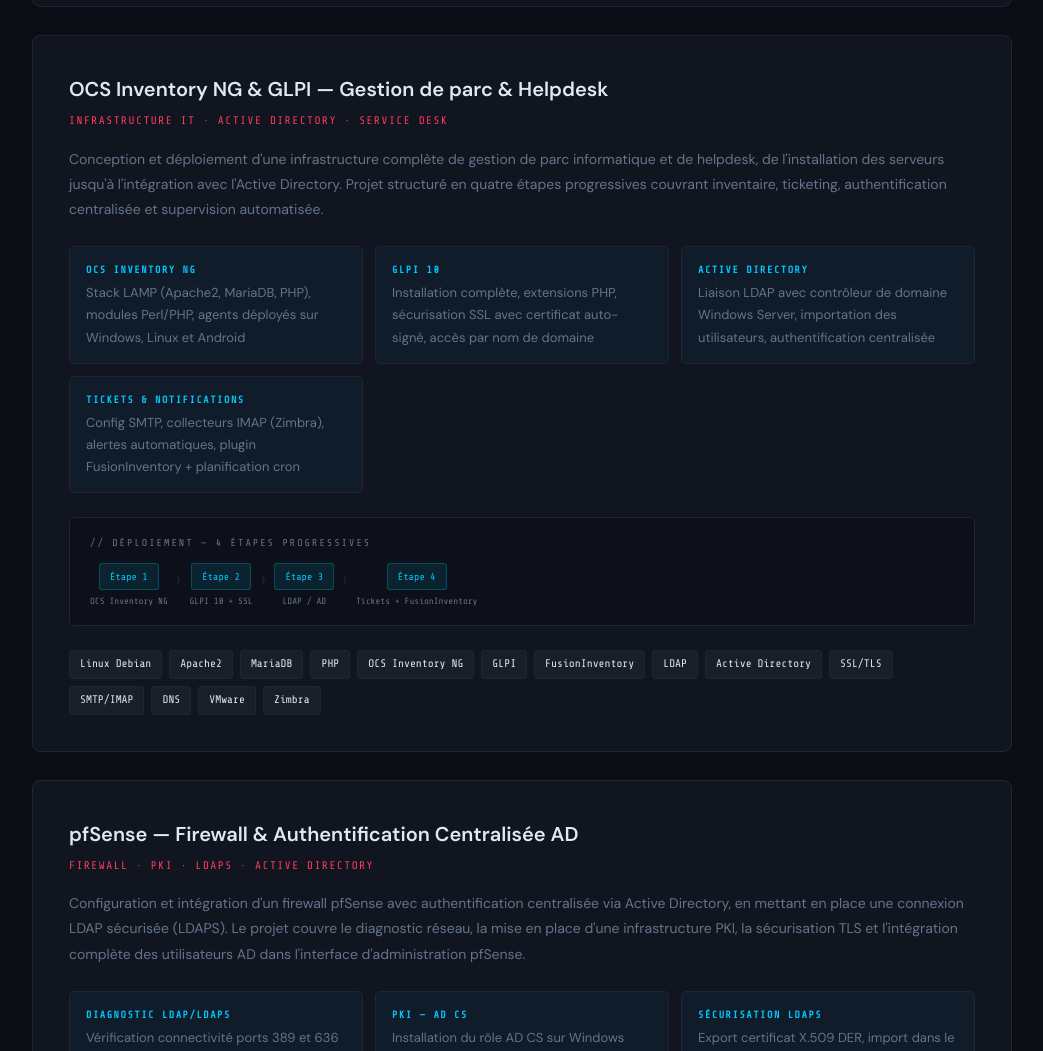
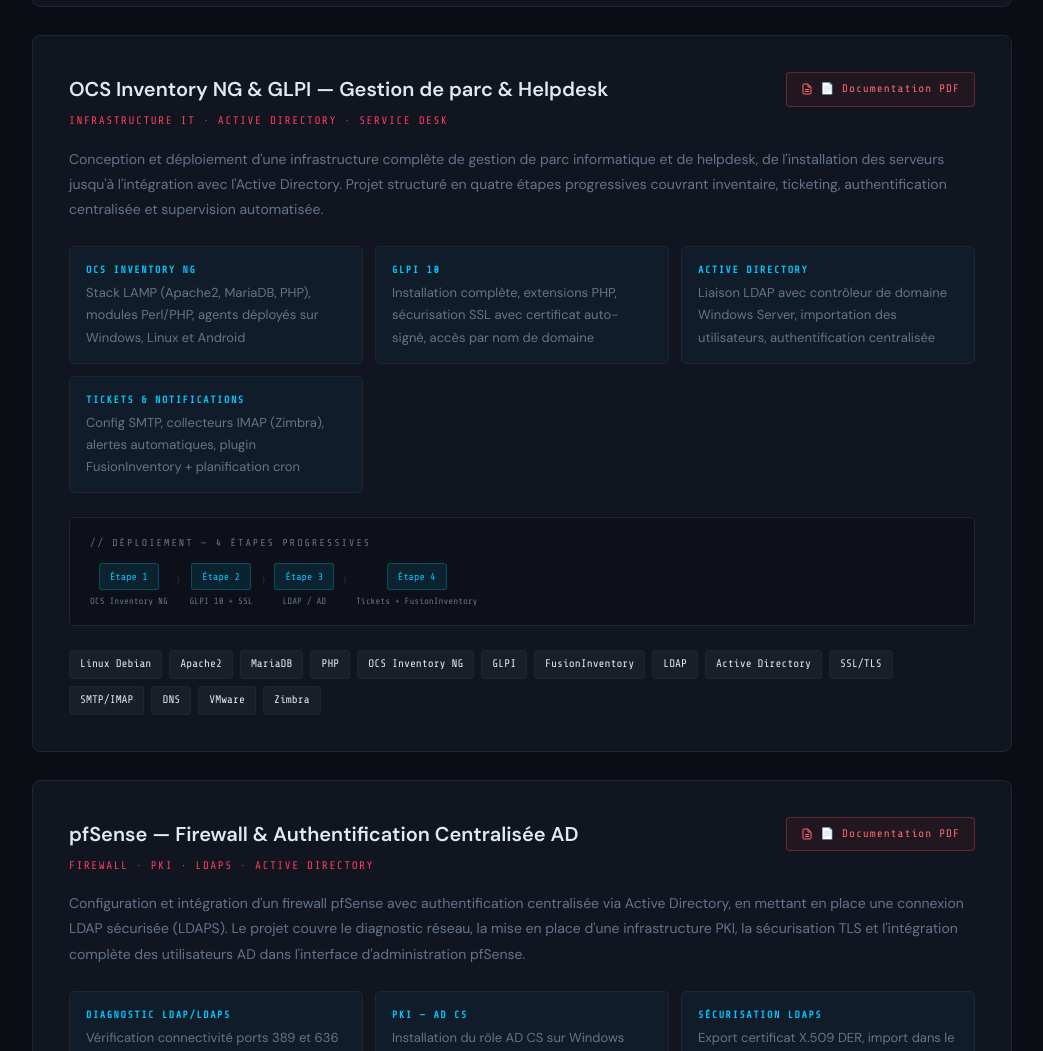
Before and after one commit to nkmkc7/nikola-mk.github.io, a plain HTML site: page index.html in a window 1280 px wide. Shown: the part 3091-4142 px from the top of the page, without its empty margins (118-1161 px from the left). Drawn offline with nearby package versions, Linux system fonts and the light colour scheme.

Commit message:
Update index.html

```diff
--- a/index.html
+++ b/index.html
@@ -526,6 +526,28 @@
 
     .contact-links { display: flex; gap: 14px; flex-wrap: wrap; }
 
+    /* ── PDF BADGE ── */
+    .pdf-badge {
+      display: inline-flex;
+      align-items: center;
+      gap: 7px;
+      font-family: var(--mono);
+      font-size: 11px;
+      letter-spacing: 1px;
+      padding: 7px 14px;
+      border-radius: 4px;
+      text-decoration: none;
+      background: rgba(255, 60, 60, .07);
+      border: 1px solid rgba(255, 80, 80, .3);
+      color: #ff6b6b;
+      transition: all .2s;
+      white-space: nowrap;
+    }
+    .pdf-badge:hover {
+      background: rgba(255, 60, 60, .15);
+      border-color: #ff6b6b;
+    }
+
     /* ── FOOTER ── */
     footer {
       position: relative;
@@ -810,6 +832,10 @@
           <h3>OCS Inventory NG & GLPI — Gestion de parc & Helpdesk</h3>
           <p class="project-sector"> Infrastructure IT · Active Directory · Service Desk</p>
         </div>
+        <a href="ocs_glpi.pdf" target="_blank" class="pdf-badge">
+          <svg width="12" height="12" viewBox="0 0 24 24" fill="none" stroke="currentColor" stroke-width="2"><path d="M14 2H6a2 2 0 00-2 2v16a2 2 0 002 2h12a2 2 0 002-2V8z"/><polyline points="14,2 14,8 20,8"/><line x1="16" y1="13" x2="8" y2="13"/><line x1="16" y1="17" x2="8" y2="17"/></svg>
+          📄 Documentation PDF
+        </a>
       </div>
 
       <p class="project-desc">
@@ -886,6 +912,10 @@
           <h3>pfSense — Firewall & Authentification Centralisée AD</h3>
           <p class="project-sector"> Firewall · PKI · LDAPS · Active Directory</p>
         </div>
+        <a href="pfsense.pdf" target="_blank" class="pdf-badge">
+          <svg width="12" height="12" viewBox="0 0 24 24" fill="none" stroke="currentColor" stroke-width="2"><path d="M14 2H6a2 2 0 00-2 2v16a2 2 0 002 2h12a2 2 0 002-2V8z"/><polyline points="14,2 14,8 20,8"/><line x1="16" y1="13" x2="8" y2="13"/><line x1="16" y1="17" x2="8" y2="17"/></svg>
+          📄 Documentation PDF
+        </a>
       </div>
 
       <p class="project-desc">
```
